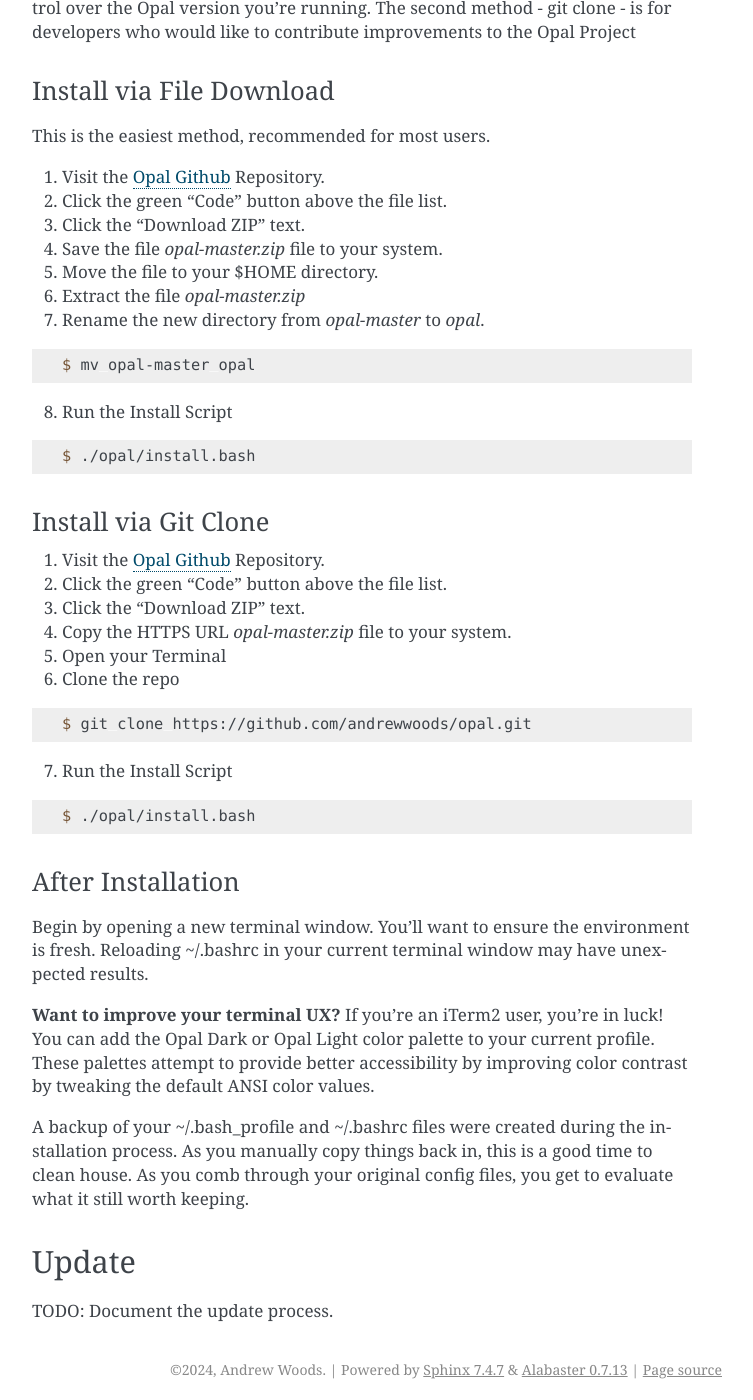
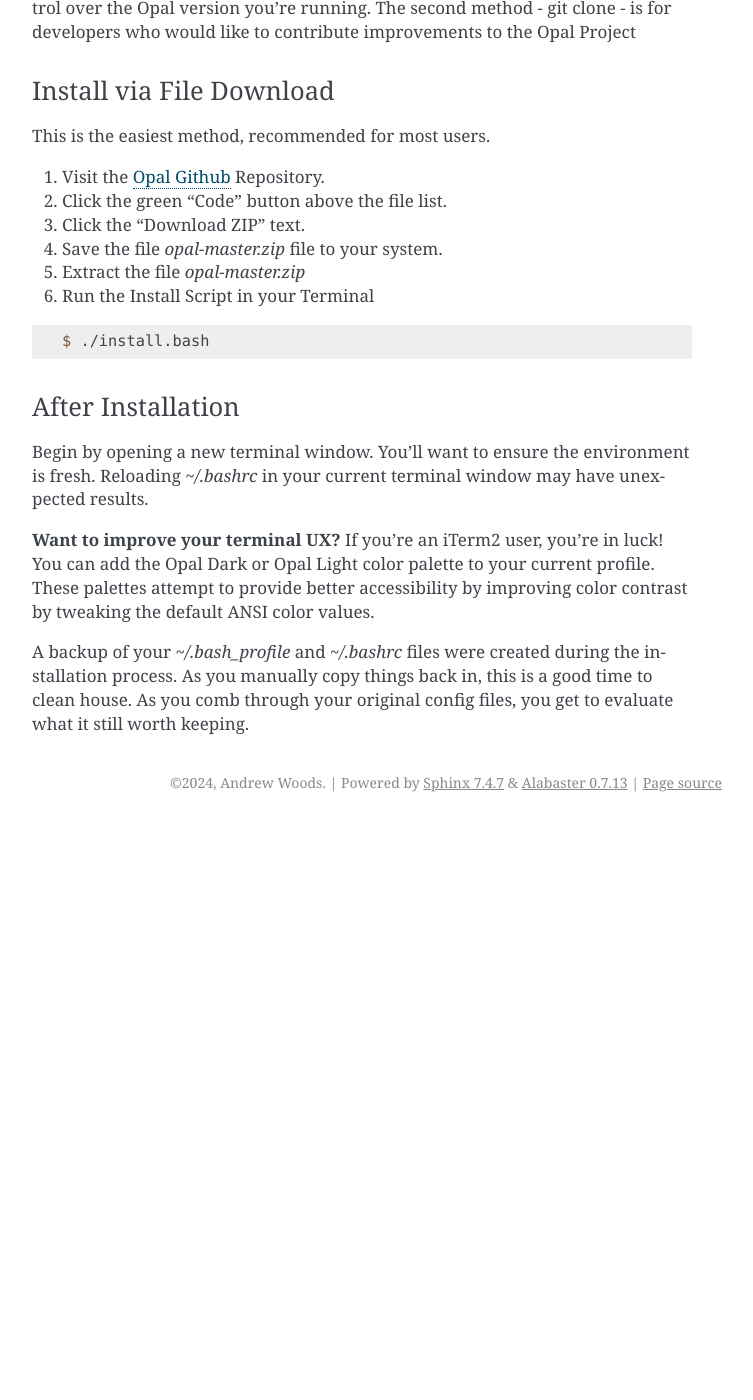
Before and after one commit to andrewwoods/opal-documentation-rtd, a Sphinx documentation site: the page built from docs/source/setup.rst, in a window 1280 px wide and 1400 px high, scrolled down 547 px. Shown: the whole window, without its empty margins (388-1141 px from the left). Built offline with Sphinx 7.4.7, drawn with Linux system fonts in a browser that asks for light colours; after the commit the page ends 1369 px from its top, so only the background shows below that; some of the changed text lies outside the part shown.

Commit message:
Update Setup instructions
Earlier today, I updated the install script. Where the previous version
used a symbolic link, this version copies files from the download
directory to $HOME/opal

```diff
--- a/docs/source/setup.rst
+++ b/docs/source/setup.rst
@@ -39,46 +39,19 @@ This is the easiest method, recommended for most users.
 2. Click the green "Code" button above the file list.
 3. Click the "Download ZIP" text.
 4. Save the file `opal-master.zip` file to your system.
-5. Move the file to your $HOME directory.
-6. Extract the file `opal-master.zip`
-7. Rename the new directory from `opal-master` to `opal`.
+5. Extract the file `opal-master.zip`
+6. Run the Install Script in your Terminal
 
 .. code-block:: console
 
-   $ mv opal-master opal
+  $ ./install.bash
 
-8. Run the Install Script
-
-.. code-block:: console
-
-   $ ./opal/install.bash
-
-
-Install via Git Clone
-^^^^^^^^^^^^^^^^^^^^^
-
-1. Visit the `Opal Github <https://github.com/andrewwoods/opal>`_ Repository.
-2. Click the green "Code" button above the file list.
-3. Click the "Download ZIP" text.
-4. Copy the HTTPS URL `opal-master.zip` file to your system.
-5. Open your Terminal
-6. Clone the repo
-
-.. code-block:: console
-
-   $ git clone https://github.com/andrewwoods/opal.git
-
-7. Run the Install Script
-
-.. code-block:: console
-
-   $ ./opal/install.bash
 
 After Installation
 ^^^^^^^^^^^^^^^^^^
 
 Begin by opening a new terminal window. You'll want to ensure the environment
-is fresh. Reloading ~/.bashrc in your current terminal window may have
+is fresh. Reloading `~/.bashrc` in your current terminal window may have
 unexpected results.
 
 
@@ -87,12 +60,7 @@ can add the Opal Dark or Opal Light color palette to your current profile.
 These palettes attempt to provide better accessibility by improving color
 contrast by tweaking the default ANSI color values.
 
-A backup of your ~/.bash_profile and ~/.bashrc files were created during the
+A backup of your `~/.bash_profile` and `~/.bashrc` files were created during the
 installation process. As you manually copy things back in, this is a good time
 to clean house. As you comb through your original config files, you get to
 evaluate what it still worth keeping.
-
-Update
-------
-
-TODO: Document the update process.
```
